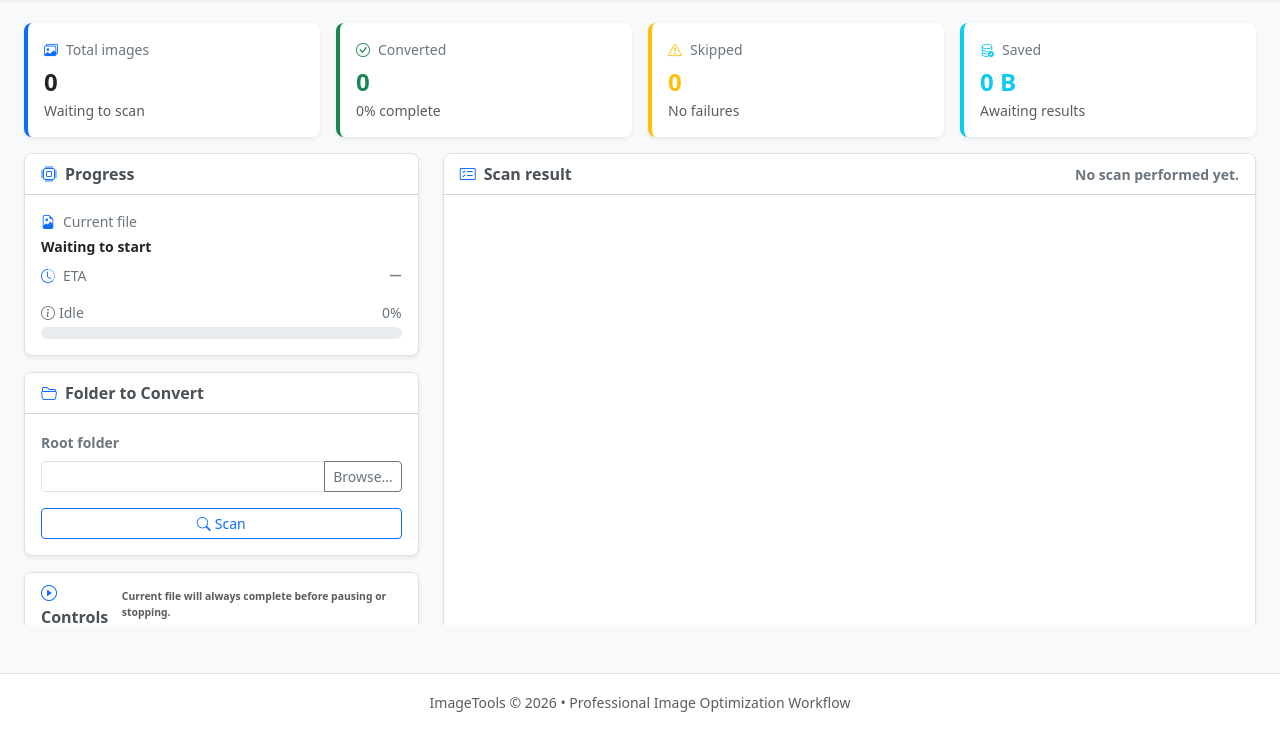
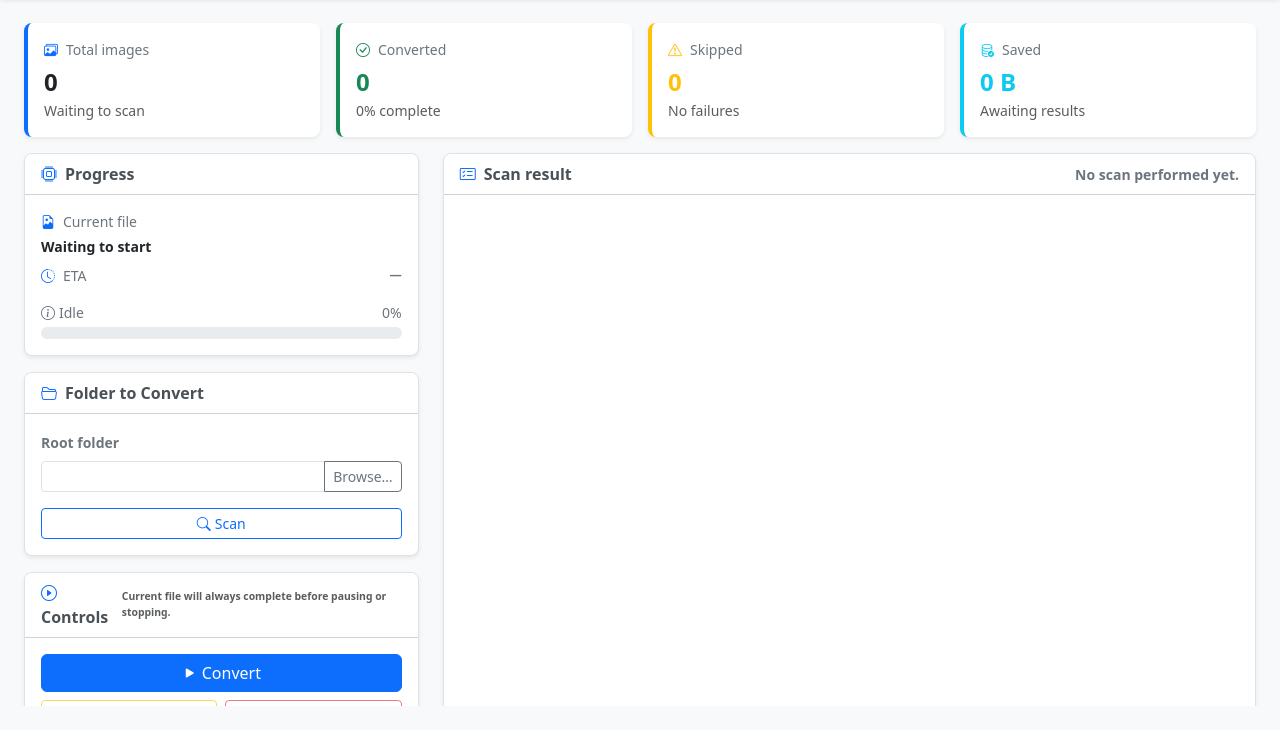
Before and after one commit to scott-dowell/ImageTools, a Flask app: page / in a window 1280 px wide. Shown: the part 70-800 px from the top of the page. Run offline with Flask 3, Linux system fonts and the light colour scheme.

Commit message:
Remove footer to fix card bottom clipping. Closes #43

```diff
--- a/templates/index.html
+++ b/templates/index.html
@@ -9,7 +9,7 @@
   <style>
     body { background: #f8f9fa; height: 100vh; display: flex; flex-direction: column; overflow: hidden; margin: 0; }
     .navbar { border-bottom: 1px solid #dee2e6; flex-shrink: 0; }
-    .card { border-radius: 0.5rem; border: 1px solid #dee2e6; display: flex; flex-direction: column; overflow: hidden; }
+    .card { border-radius: 0.5rem; border: 1px solid #dee2e6; display: flex; flex-direction: column; overflow: hidden; min-height: 0; }
     .card-header { font-weight: 600; color: #495057; flex-shrink: 0; }
     .card-body { flex: 1; overflow-y: auto; min-height: 0; }
     .folder-table { width: 100%; table-layout: fixed; }
@@ -28,7 +28,7 @@
       overflow-y: auto;
       overflow-x: hidden;
       display: block;
-      max-height: calc(100vh - 460px);
+      max-height: calc(100vh - 800px);
     }
     .results-wrapper {
       flex: 1;
@@ -37,7 +37,7 @@
       overflow: hidden;
       border: 1px solid #dee2e6;
       border-radius: 0.375rem;
-      min-height: 0; /* Add this */
+      min-height: 0;
     }
     .results-scroll table { margin-bottom: 0; }
     footer { z-index: 1030; position: relative; background: white; }
@@ -64,7 +64,7 @@
     </div>
   </nav>
 
-  <div class="container-fluid flex-grow-1 d-flex flex-column overflow-hidden" style="min-height: 0; padding: 1.5rem; padding-bottom: 3rem;">
+  <div class="container-fluid flex-grow-1 d-flex flex-column" style="min-height: 0; padding: 1.5rem; overflow: hidden;">
 
     <div class="row g-3 mb-3 flex-shrink-0">
       <div class="col-md-3">
@@ -113,7 +113,7 @@
       </div>
     </div>
 
-    <div class="row g-4 flex-grow-1 overflow-hidden" style="min-height: 0;">
+    <div class="row g-4 flex-grow-1" style="min-height: 0; overflow: hidden; padding-bottom: 12px;">
       <!-- Sidebar: Progress, Configuration, and Controls -->
       <div class="col-lg-4 d-flex flex-column gap-3 overflow-auto" style="min-height: 0;">
 
@@ -218,11 +218,7 @@
     </div>
   </div>
 
-  <footer class="footer py-3 bg-white border-top flex-shrink-0">
-    <div class="container text-center">
-      <span class="text-muted small">ImageTools &copy; 2026 &bull; Professional Image Optimization Workflow</span>
-    </div>
-  </footer>
+
 
   <div class="modal fade" id="browseModal" tabindex="-1" aria-labelledby="browseModalLabel" aria-hidden="true">
     <div class="modal-dialog modal-lg modal-dialog-scrollable">
```
Also changed, not shown: CHANGELOG.md.
